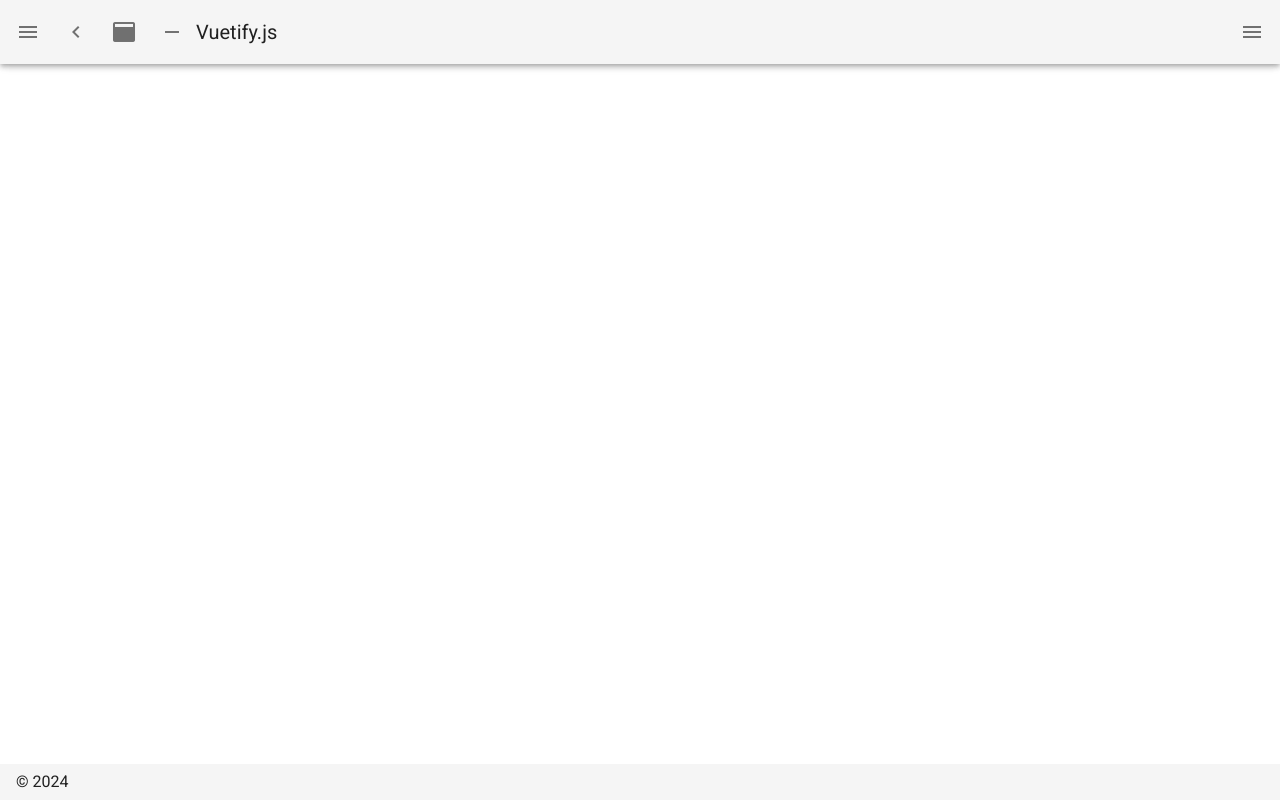
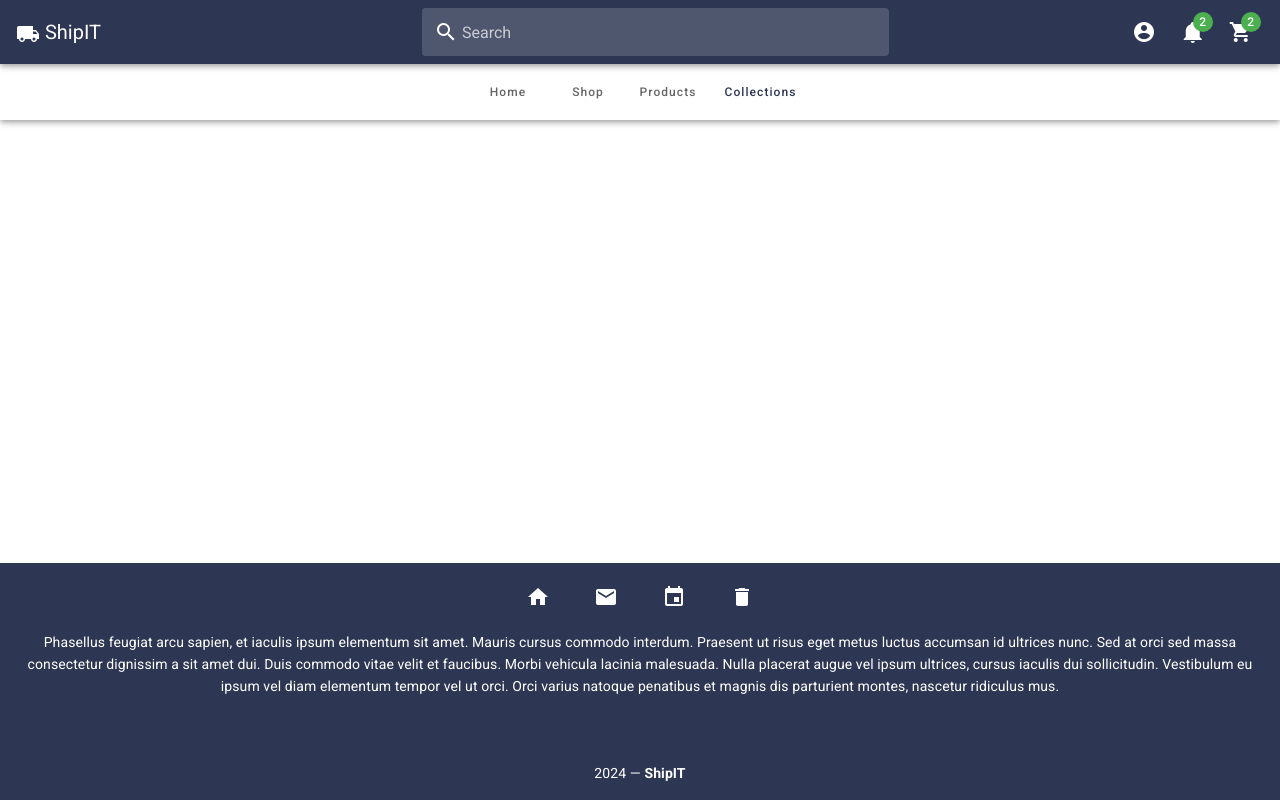
Before and after one commit to muraatyildiz/GiftStore, a Nuxt app in the folder Frontend/: page /inspire in a window 1280 px wide. Before the commit this address had no page. Built offline with nearby package versions, Linux system fonts and the light colour scheme.

Commit message:
home page updates and backend connections

```diff
--- a/Frontend/layouts/default.vue
+++ b/Frontend/layouts/default.vue
@@ -1,119 +1,132 @@
 <template>
-  <v-app dark>
-    <v-navigation-drawer
-      v-model="drawer"
-      :mini-variant="miniVariant"
-      :clipped="clipped"
-      fixed
+  <v-app id="inspire">
+    <v-app-bar
+      :clipped-left="$vuetify.breakpoint.lgAndUp"
       app
+      color="primary"
+      dark
     >
-      <v-list>
-        <v-list-item
-          v-for="(item, i) in items"
-          :key="i"
-          :to="item.to"
-          router
-          exact
+      <!--      <v-app-bar-nav-icon @click.stop="drawer = !drawer" />-->
+
+      <v-toolbar-title style="width: 350px">
+        <a href="/" class="white--text" style="text-decoration: none"
+          ><v-icon>mdi-truck</v-icon>&nbsp;ShipIT</a
         >
-          <v-list-item-action>
-            <v-icon>{{ item.icon }}</v-icon>
-          </v-list-item-action>
-          <v-list-item-content>
-            <v-list-item-title>{{ item.title }}</v-list-item-title>
-          </v-list-item-content>
-        </v-list-item>
-      </v-list>
-    </v-navigation-drawer>
-    <v-app-bar
-      :clipped-left="clipped"
-      fixed
-      app
-    >
-      <v-app-bar-nav-icon @click.stop="drawer = !drawer" />
-      <v-btn
-        icon
-        @click.stop="miniVariant = !miniVariant"
-      >
-        <v-icon>mdi-{{ `chevron-${miniVariant ? 'right' : 'left'}` }}</v-icon>
+      </v-toolbar-title>
+      <v-text-field
+        flat
+        solo-inverted
+        hide-details
+        prepend-inner-icon="mdi-magnify"
+        label="Search"
+        v-model="search"
+        class="hidden-sm-and-down pl-10 ml-4"
+      />
+      <v-spacer />
+      <nuxt-link to="/user">
+        <v-btn icon>
+          <v-icon>mdi-account-circle</v-icon>
+        </v-btn>
+      </nuxt-link>
+      <nuxt-link to="/wishlist">
+      <v-btn icon>
+        <v-badge content="2" value="2" color="green" overlap>
+          <v-icon>mdi-bell</v-icon>
+        </v-badge>
       </v-btn>
-      <v-btn
-        icon
-        @click.stop="clipped = !clipped"
-      >
-        <v-icon>mdi-application</v-icon>
+    </nuxt-link>
+    <nuxt-link to="/cart">
+      <v-btn icon>
+        <v-badge content="2" value="2" color="green" overlap>
+          <v-icon>mdi-cart</v-icon>
+        </v-badge>
       </v-btn>
-      <v-btn
-        icon
-        @click.stop="fixed = !fixed"
-      >
-        <v-icon>mdi-minus</v-icon>
-      </v-btn>
-      <v-toolbar-title>{{ title }}</v-toolbar-title>
-      <v-spacer />
-      <v-btn
-        icon
-        @click.stop="rightDrawer = !rightDrawer"
-      >
-        <v-icon>mdi-menu</v-icon>
-      </v-btn>
+    </nuxt-link>
     </v-app-bar>
-    <v-main>
-      <v-container>
-        <Nuxt />
-      </v-container>
-    </v-main>
-    <v-navigation-drawer
-      v-model="rightDrawer"
-      :right="right"
-      temporary
-      fixed
-    >
-      <v-list>
-        <v-list-item @click.native="right = !right">
-          <v-list-item-action>
-            <v-icon light>
-              mdi-repeat
-            </v-icon>
-          </v-list-item-action>
-          <v-list-item-title>Switch drawer (click me)</v-list-item-title>
-        </v-list-item>
-      </v-list>
-    </v-navigation-drawer>
-    <v-footer
-      :absolute="!fixed"
-      app
-    >
-      <span>&copy; {{ new Date().getFullYear() }}</span>
+    <v-content>
+      <v-bottom-navigation :value="activeBtn" color="primary" horizontal>
+        <a href="/" class="v-btn">
+          <span>Home</span>
+        </a>
+        <v-menu open-on-hover offset-y>
+          <template v-slot:activator="{ on }">
+            <v-btn v-on="on">
+              <span>Shop</span>
+            </v-btn>
+          </template>
+          <v-card class="mx-auto" max-width="344" outlined>
+            <v-list-item v-for="(item, index) in items" :key="index" href="/">
+              <v-list-item-title>{{ item.title }}</v-list-item-title>
+            </v-list-item>
+          </v-card>
+        </v-menu>
+        <a href="/" class="v-btn">
+          <span>Products</span>
+        </a>
+        <v-btn href="/">
+          <span>Collections</span>
+        </v-btn>
+      </v-bottom-navigation>
+    </v-content>
+
+    <Nuxt />
+
+    <v-footer :padless="true">
+      <v-card flat tile width="100%" class="secondary white--text text-center">
+        <v-card-text>
+          <v-btn class="mx-4 white--text" icon>
+            <v-icon size="24px">mdi-home</v-icon>
+          </v-btn>
+          <v-btn class="mx-4 white--text" icon>
+            <v-icon size="24px">mdi-email</v-icon>
+          </v-btn>
+          <v-btn class="mx-4 white--text" icon>
+            <v-icon size="24px">mdi-calendar</v-icon>
+          </v-btn>
+          <v-btn class="mx-4 white--text" icon>
+            <v-icon size="24px">mdi-delete</v-icon>
+          </v-btn>
+        </v-card-text>
+
+        <v-card-text class="white--text pt-0">
+          Phasellus feugiat arcu sapien, et iaculis ipsum elementum sit amet.
+          Mauris cursus commodo interdum. Praesent ut risus eget metus luctus
+          accumsan id ultrices nunc. Sed at orci sed massa consectetur dignissim
+          a sit amet dui. Duis commodo vitae velit et faucibus. Morbi vehicula
+          lacinia malesuada. Nulla placerat augue vel ipsum ultrices, cursus
+          iaculis dui sollicitudin. Vestibulum eu ipsum vel diam elementum
+          tempor vel ut orci. Orci varius natoque penatibus et magnis dis
+          parturient montes, nascetur ridiculus mus.
+        </v-card-text>
+
+        <v-divider></v-divider>
+
+        <v-card-text class="white--text">
+          {{ new Date().getFullYear() }} — <strong>ShipIT</strong>
+        </v-card-text>
+      </v-card>
     </v-footer>
   </v-app>
 </template>
-
 <script>
 export default {
-  name: 'DefaultLayout',
-  middleware: ["session-control", "auth"],
-  data () {
+  data() {
     return {
-      clipped: false,
-      drawer: false,
-      fixed: false,
       items: [
-        {
-          icon: 'mdi-apps',
-          title: 'Welcome',
-          to: '/'
-        },
-        {
-          icon: 'mdi-chart-bubble',
-          title: 'Inspire',
-          to: '/inspire'
-        }
+        { title: "T-Shirts" },
+        { title: "Jackets" },
+        { title: "Shirts" },
+        { title: "Jeans" },
+        { title: "Shoes" },
       ],
-      miniVariant: false,
-      right: true,
-      rightDrawer: false,
-      title: 'Vuetify.js'
+      activeBtn: 1,
+      search:''
+    };
+  },
+  watch: {
+    'search'() {
+          this.$router.push({path: './', query: { search: this.search }})
     }
-  }
-}
+  },
+};
 </script>
--- a/Frontend/pages/index.vue
+++ b/Frontend/pages/index.vue
@@ -9,6 +9,7 @@
             <template>
               <v-treeview
                 :items="items"
+                :open="[1, 2]"
                 :selected-color="'#fff'"
                 activatable
                 @update:active="selectCategory"
@@ -25,6 +26,7 @@
               :height="10"
               class="align-center"
               dense
+              @change="handleRangeChange"
             ></v-range-slider>
             <v-row class="pa-2" dense>
               <v-col cols="12" sm="5">
@@ -49,7 +51,7 @@
                 ></v-text-field>
               </v-col>
             </v-row>
-            <v-divider></v-divider>
+            <!-- <v-divider></v-divider>
             <v-card-title class="pb-0">Customer Rating</v-card-title>
             <v-container class="pt-0" fluid>
               <v-checkbox
@@ -77,8 +79,8 @@
                 dense
               ></v-checkbox>
             </v-container>
-            <v-divider></v-divider>
-            <v-card-title class="pb-0">Brand</v-card-title>
+            <v-divider></v-divider> -->
+            <!-- <v-card-title class="pb-0">Brand</v-card-title>
             <v-container class="pt-0" fluid>
               <v-checkbox label="XS" hide-details dense></v-checkbox>
               <v-checkbox label="S" hide-details dense></v-checkbox>
@@ -87,7 +89,7 @@
               <v-checkbox label="XL" hide-details dense></v-checkbox>
               <v-checkbox label="XXL" hide-details dense></v-checkbox>
               <v-checkbox label="XXXL" hide-details dense></v-checkbox>
-            </v-container>
+            </v-container> -->
           </v-card>
         </div>
         <div class="col-md-9 col-sm-9 col-xs-12">
@@ -105,7 +107,7 @@
             <v-col cols="12" sm="4">
               <v-select
                 class="pa-0"
-                v-model="select"
+                v-model="selectedSort"
                 :items="options"
                 style="margin-bottom: -20px"
                 outlined
@@ -183,11 +185,10 @@
 export default {
   data: () => ({
     range: [0, 10000],
-    select: "Popularity",
+    selectedSort: "Relevance",
     options: [
-      "Default",
+      "Relevance",
       "Popularity",
-      "Relevance",
       "Price: Low to High",
       "Price: High to Low",
     ],
@@ -232,21 +233,47 @@ export default {
       },
     ],
     products: [],
-    filteredProducts:[],
+    filteredProducts: [],
     pages: null,
     totalPoruducts: null,
     search: "",
+    category: "",
   }),
   watch: {
     "$route.query"() {
       if (this.$route.query.search && this.$route.query.search.length > 2) {
-        this.getProductList(1, this.$route.query.search);
+        this.getProductList(1, this.$route.query.search, this.category);
       } else {
-        this.getProductList(1, this.search);
+        this.getProductList(1, this.search, this.category);
+      }
+    },
+    selectedSort(newValue, oldValue) {
+      switch (newValue) {
+        case "Relevance":
+          this.products.sort((a, b) =>a._id.localeCompare(b._id));
+          break;
+        case "Popularity":
+          this.products.sort((a, b) => a.name.localeCompare(b.name));
+          break;
+        case  "Price: Low to High":
+          this.products.sort((a, b) => a.price - b.price);
+          break;
+        case  "Price: High to Low":
+          this.products.sort((a, b) => b.price - a.price);
+          break;
       }
     },
   },
   methods: {
+    handleRangeChange(newRange) {
+      this.getProductList(
+        1,
+        this.search,
+        this.category,
+        newRange[0],
+        newRange[1]
+      );
+    },
     selectCategory(selectedItems) {
       let selectCategory;
       const selectedItem = selectedItems[selectedItems.length - 1];
@@ -259,22 +286,29 @@ export default {
           break;
         }
       }
-      console.log(selectCategory.name);
+
       if (selectCategory) {
-
-          const filteredProducts = this.products.filter(product => product.category === selectCategory.name);
-          this.products = filteredProducts;
+        this.getProductList(1, this.search, selectCategory.name);
       } else {
-          console.log("No category selected.");
-          // Handle the case where no category is selected
+        console.log("No category selected.");
+        // Handle the case where no category is selected
       }
     },
-    getProductList(pageNumber, search) {
-      if (search === undefined || pageNumber === undefined) {
+    getProductList(pageNumber, search, category, minPrice, maxPrice) {
+      if (search === undefined) {
         search = "";
       }
+      if (category === undefined) {
+        category = "";
+      }
+      if (minPrice === undefined) {
+        minPrice = 0;
+      }
+      if (maxPrice === undefined) {
+        maxPrice = 100000;
+      }
 
-      let link = `product/list?page=${pageNumber}&search=${search}`;
+      let link = `product/list?page=${pageNumber}&search=${search}&category=${category}&minPrice=${minPrice}&maxPrice=${maxPrice}`;
       this.$store
         .dispatch("requestGet", link)
         .then((response) => {
@@ -282,6 +316,11 @@ export default {
             this.products = response.data.products;
             this.pages = response.data.total_pages;
             this.totalPoruducts = response.data.total;
+            this.min = response.data.min_price;
+            this.max = response.data.max_price;
+            let { minPrice, maxPrice } = this.findMinMaxPrice(this.products);
+            this.range[0] = minPrice;
+            this.range[1] = maxPrice;
           }
         })
         .catch((error) => {
@@ -289,7 +328,23 @@ export default {
         });
     },
     next(page) {
-      this.getProductList(page);
+      this.getProductList(page, this.search, this.category);
+    },
+    findMinMaxPrice(products) {
+      let minPrice = Number.POSITIVE_INFINITY;
+      let maxPrice = Number.NEGATIVE_INFINITY;
+
+      for (let i = 0; i < products.length; i++) {
+        let price = products[i].price;
+        if (price < minPrice) {
+          minPrice = price;
+        }
+        if (price > maxPrice) {
+          maxPrice = price;
+        }
+      }
+
+      return { minPrice, maxPrice };
     },
   },
   created() {
```
